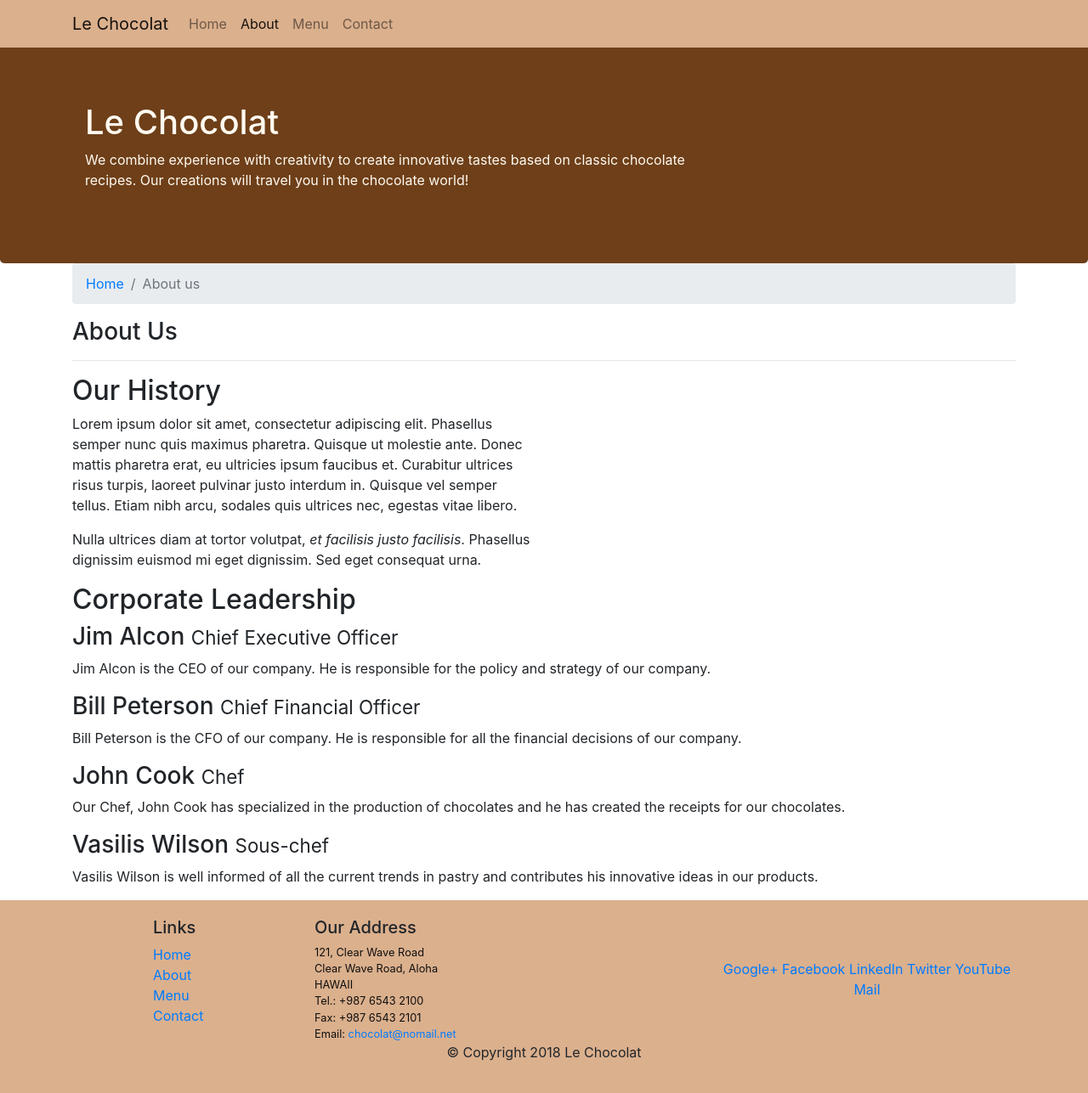
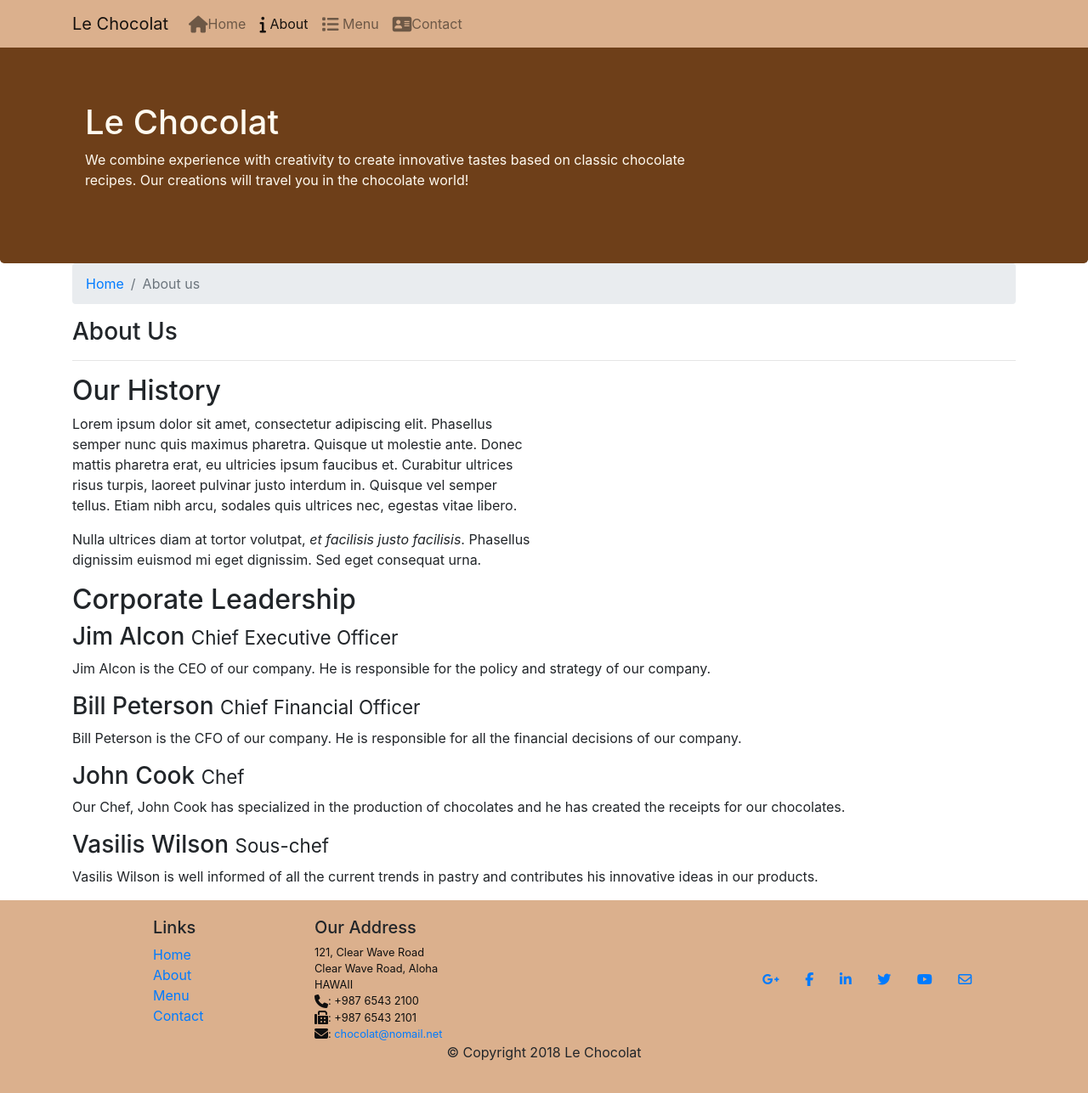
Before and after one commit to Vasilikidv/leChocolat, a website: page aboutus.html in a window 1280 px wide. Shown: the whole page at 85% size. Drawn offline with nearby package versions, Linux system fonts and the light colour scheme.

Commit message:
Icon Fonts

```diff
--- a/aboutus.html
+++ b/aboutus.html
@@ -10,6 +10,7 @@
     <!-- Bootstrap CSS -->
     <link rel="stylesheet" href="node_modules/bootstrap/dist/css/bootstrap.min.css">
     <link rel="stylesheet" href="css/styles.css">
+    <link rel="stylesheet" href="node_modules/font-awesome/css/font-awesome.min.css">
 </head>
 	<body>
     <nav class="navbar navbar-expand-md navbar-light bg-light fixed-top" >
@@ -20,10 +21,18 @@
             </button>
             <div class="collapse navbar-collapse" id="Navbar">
                 <ul class="navbar-nav">
-                    <li class="nav-item"><a class="nav-link" href="./index.html"> Home</a></li>
-                    <li class="nav-item active"><a class="nav-link" href="./aboutus.html">About</a></li>
-                    <li class="nav-item"><a class="nav-link" href="#">Menu</a></li>
-                    <li class="nav-item"><a class="nav-link" href="#">Contact</a></li>
+                    <li class="nav-item">
+                        <a class="nav-link" href="./index.html"> <span class="fa fa-home fa-lg"></span>Home</a>
+                    </li>
+                    <li class="nav-item active">
+                        <a class="nav-link" href="#"><span class="fa fa-info fa-lg"></span> About</a>
+                    </li>
+                    <li class="nav-item">
+                        <a class="nav-link" href="#"><span class="fa fa-list fa-lg"></span> Menu</a>
+                    </li>
+                    <li class="nav-item">
+                        <a class="nav-link" href="#"><span class="fa fa-address-card fa-lg"></span>Contact</a>
+                    </li>
                 </ul>
             </div>
         </div>
@@ -102,19 +111,26 @@
                         121, Clear Wave Road<br>
                         Clear Wave Road, Aloha<br>
                         HAWAII<br>
-                        Tel.: +987 6543 2100<br>
-                        Fax: +987 6543 2101<br>
-                        Email: <a href="mailto:chocolat@nomail.net">chocolat@nomail.net</a>
+                        <i class="fa fa-phone fa-lg"></i>: +987 6543 2100 <br>
+<i class="fa fa-fax fa-lg"></i>: +987 6543 2101 <br>
+<i class="fa fa-envelope fa-lg"></i>:
+<a href="mailto: chocolat@nomail.net"> chocolat@nomail.net </a>
 		           </address>
                 </div>
                 <div class="col-sm align-self-center">
                     <div style="text-align:center">
-                        <a href="http://google.com/+">Google+</a>
-                        <a href="http://www.facebook.com/profile.php?id=">Facebook</a>
-                        <a href="http://www.linkedin.com/in/">LinkedIn</a>
-                        <a href="http://twitter.com/">Twitter</a>
-                        <a href="http://youtube.com/">YouTube</a>
-                        <a href="mailto:">Mail</a>
+                        <a class="btn btn-social-icon btn-google-plus" href ="http://google.com/+">
+                                <i class="fa fa-google-plus"></i></a>
+                            <a class="btn btn-social-icon btn-facebook" href="http://www.facebook.com/profile.php?id=">
+                                <i class="fa fa-facebook"></i></a>
+                            <a class="btn btn-social-icon btn-linkedin" href="http://www.linkedin.com/in/">
+                                <i class="fa fa-linkedin"></i></a>
+                            <a class="btn btn-social-icon btn-twitter" href="http://twitter.com/">
+                                <i class="fa fa-twitter"></i></a>
+                            <a class="btn btn-social-icon btn-youtube" href="http://youtube.com/">
+                                <i class="fa fa-youtube"></i></a>
+                            <a class="btn btn-social-icon" href="mailto:">
+                                <i class="fa fa-envelope-o"></i></a>
                     </div>
                 </div>
            </div>
```
